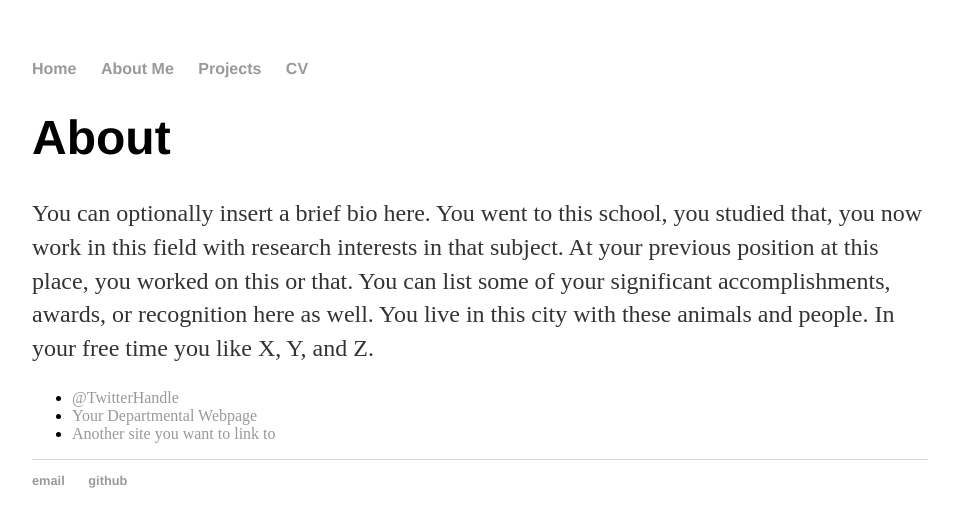
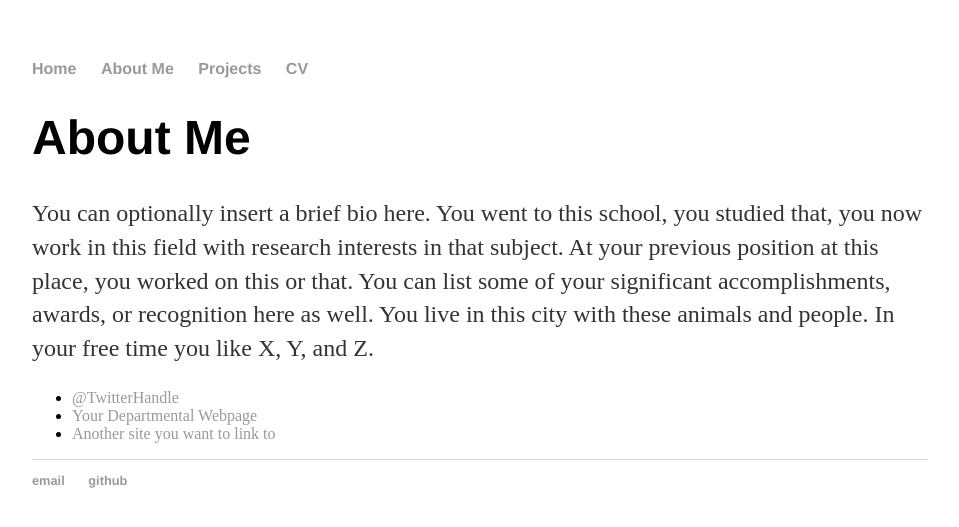
Before and after one commit to danaesav/danaesav.github.io, a Jekyll site: the page built from aboutme/index.html, in a window 1280 px wide. Shown: the top 527 px of the page, without its empty margins (160-1119 px from the left). Built offline with Jekyll 4.4.1, drawn with Linux system fonts in a browser that asks for light colours.

```diff
--- a/aboutme/index.html
+++ b/aboutme/index.html
@@ -1,10 +1,10 @@
 ---
 layout: default
-title: About Hank Quinlan
+title: About Danae Savvidi
 ---
 
 		<div class="about">
-			<h1>About</h1>
+			<h1>About Me</h1>
 			<p>You can optionally insert a brief bio here. You went to this school, you studied that, you now work in this field with research interests in that subject. At your previous position at this place, you worked on this or that. You can list some of your significant accomplishments, awards, or recognition here as well. You live in this city with these animals and people. In your free time you like X, Y, and Z.</p>
 
 			<ul class="contacts">
```
